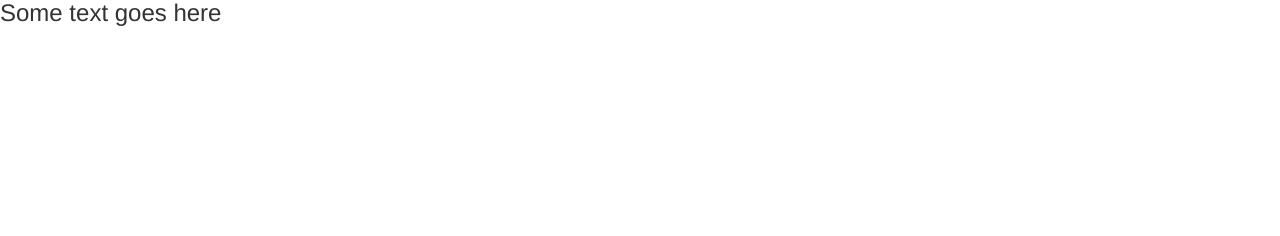
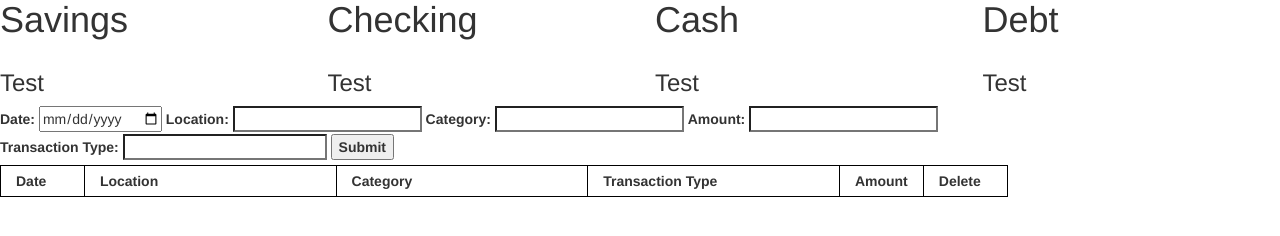
Before and after one commit to oakesjessica/expenses_tracker, a website: page public/views/index.html at #/input in a window 1280 px wide. Drawn offline with Linux system fonts and the light colour scheme.

Commit message:
added index file

```diff
--- a/public/styles/stylesheet.css
+++ b/public/styles/stylesheet.css
@@ -0,0 +1,8 @@
+table, th, td {
+    border: 1px solid black;
+    border-collapse: collapse;
+}
+th, td {
+    padding: 5px;
+    text-align: left;
+}
--- a/public/views/templates/input.html
+++ b/public/views/templates/input.html
@@ -1,3 +1,57 @@
-<div>
-    <h3>Some text goes here</h3>
-</div>
+
+
+
+		<div id ="content_location">
+
+			<div id ="container">
+				<div class = "row">
+					<div class = "col-md-3" id = "savingsTotal"> <h1>Savings</h1> <br> <h3>Test<h3> </div>
+					<div class = "col-md-3" id = "checkingTotal"> <h1>Checking</h1> <br> <h3>Test<h3> </div>
+					<div class = "col-md-3" id = "cashTotal"> <h1>Cash</h1> <br> <h3>Test<h3> </div>
+					<div class = "col-md-3" id = "debtTotal"> <h1>Debt</h1> <br> <h3>Test<h3> </div>
+				</div>
+			</div>
+
+			<div id ="transactiongForm">
+				<form>
+          <label for = "date">Date:</label>
+					<input ng-model ="" type="date" name = "date">
+
+          <label for = "location">Location:</label>
+					<input ng-model ="" type ="text" name = "location">
+
+          <label for = "category">Category:</label>
+				 	<input ng-model ="" type = "text" name = "category">
+
+          <label for = "amount"> Amount:</label>
+          <input ng-model ="" type ="number" name = "amount">
+
+          <label for = "transactionType">Transaction Type:</lable>
+					<input ng-model ="" type ="text" name = "transactionType">
+
+					<input ng-model ="" type ="submit" name ="submit">
+				</form>
+			</div>
+
+			<div id ="mainTable">
+				<table>
+					<tr>
+						<th class = "col-lg-1 col-md-1 col-sm-1">Date</th>
+						<th class = "col-lg-3 col-md-3 col-sm-3">Location</th>
+						<th class = "col-lg-3 col-md-3 col-sm-3">Category</th>
+            <th class = "col-lg-3 col-md-3 col-sm-3">Transaction Type</th>
+						<th class = "col-lg-1 col-md-1 col-sm-1">Amount</th>
+						<th class = "col-lg-1 col-md-1 col-sm-1">Delete</th>
+					</tr>
+					<tr ng-repeat = "x in transactions">
+						<td class = "col-lg-1 col-md-1 col-sm-1"> {{x.date}} </td>
+						<td class = "col-lg-3 col-md-3 col-sm-3"> {{x.location}} </td>
+						<td class = "col-lg-3 col-md-3 col-sm-3"> {{x.category}} </td>
+						<td class = "col-lg-3 col-md-3 col-sm-3"> {{x.transaction}} </td>
+            <td class = "col-lg-1 col-md-1 col-sm-1"> {{x.amount}} </td>
+						<td class = "col-lg-1 col-md-1 col-sm-1"><button type ="button">"X"</button></td>
+					</tr>
+				</table>
+			</div>
+
+		</div>
```
